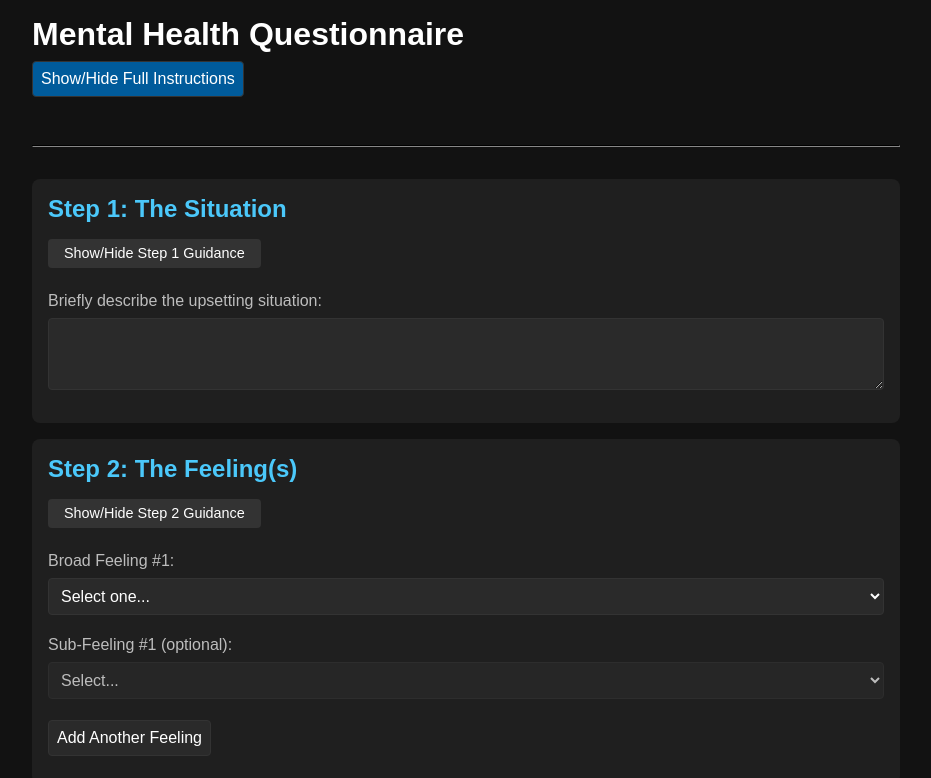
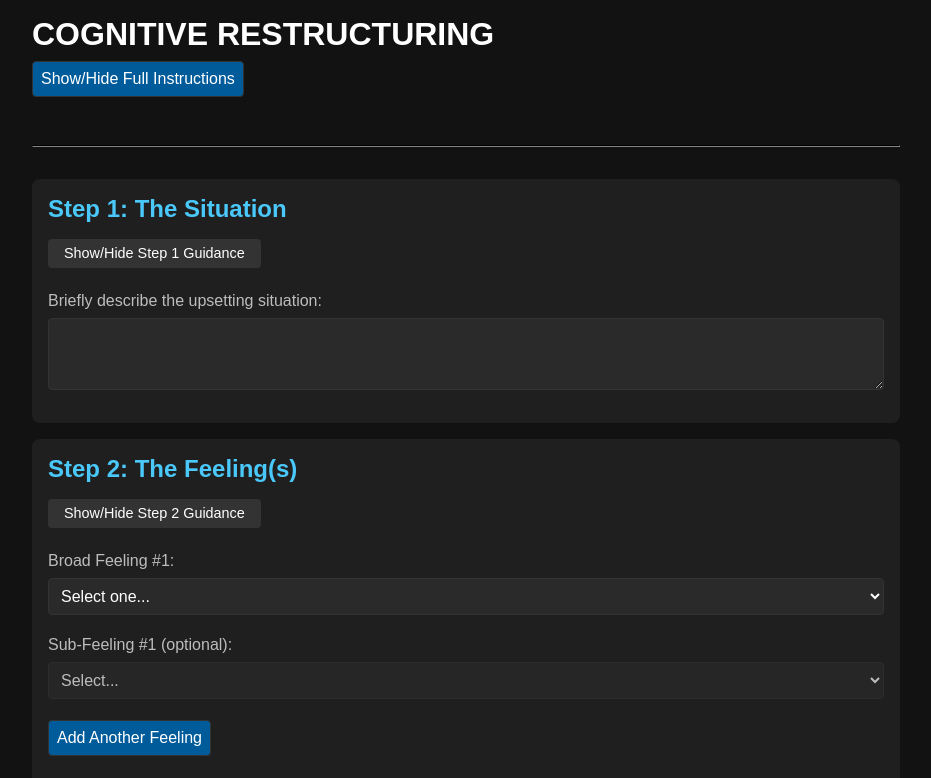
Before and after one commit to deviedawg/therapy, a plain HTML site: page index.html in a window 1280 px wide. Shown: the top 778 px of the page, without its empty margins (174-1105 px from the left). Drawn offline with Linux system fonts and the light colour scheme.

Commit message:
Style blue btn

```diff
--- a/index.html
+++ b/index.html
@@ -181,7 +181,7 @@ h2 {
 </head>
 <body>
 <div class="container">
-  <h1>Mental Health Questionnaire</h1>
+  <h1>COGNITIVE RESTRUCTURING</h1>
   <!-- <p>Fill out each step below. For Step 2, you can add up to three different feelings. When done, type in your email address and click “Send Email” to open your mail client with your answers pre‐filled.</p> -->
 
   <!-- Big instructions block (collapsible) -->
@@ -480,7 +480,7 @@ h2 {
     </div>
 
     <!-- Button to reveal block 2 -->
-    <button id="showBlock2Btn" onclick="showFeelingBlock(2)">Add Another Feeling</button>
+    <button id="showBlock2Btn" class="send-email" onclick="showFeelingBlock(2)">Add Another Feeling</button>
 
     <!-- FEELING BLOCK 2 (hidden by default) -->
     <div id="feelingBlock2" class="hidden">
@@ -498,7 +498,7 @@ h2 {
         <option value="" disabled selected>Select...</option>
       </select>
 
-      <button id="showBlock3Btn" onclick="showFeelingBlock(3)">Add Another Feeling</button>
+      <button id="showBlock3Btn"  class="send-email" onclick="showFeelingBlock(3)">Add Another Feeling</button>
     </div>
 
     <!-- FEELING BLOCK 3 (hidden by default) -->
```
